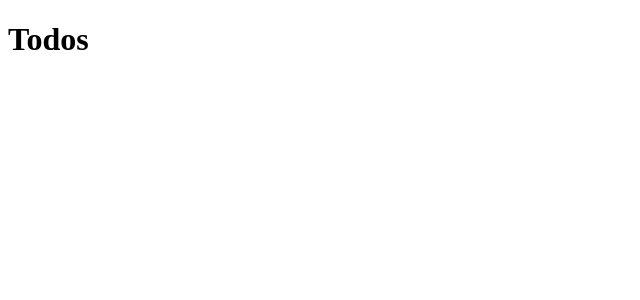
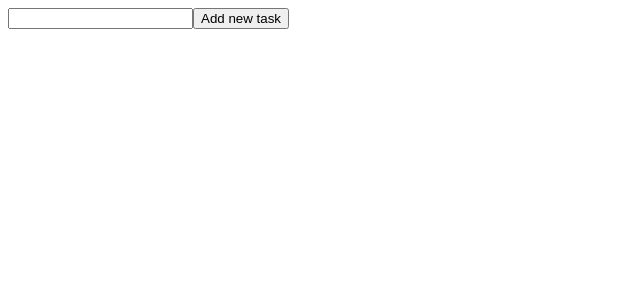
Before and after one commit to Silvio-Arem/video-react-testing-library, a React (Create React App) app: page / in a window 1280 px wide. Shown: the top 300 px of the page, without its empty margins (0-640 px from the left). Built offline with nearby package versions, Linux system fonts and the light colour scheme.

Commit message:
feat:  criando o form da todo list

```diff
--- a/src/components/Todo.js
+++ b/src/components/Todo.js
@@ -1,4 +1,12 @@
 import React from "react";
-const Todo = () => <h1>Todos</h1>
+const Todo = () =>{
 
+// Criando um retorno com campos de formulário
+return (
+    <form>
+        <input/>
+        <button>Add new task</button>
+    </form>
+)
+}
 export default Todo;
```
